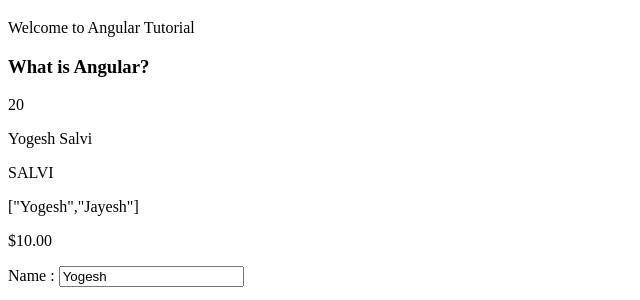
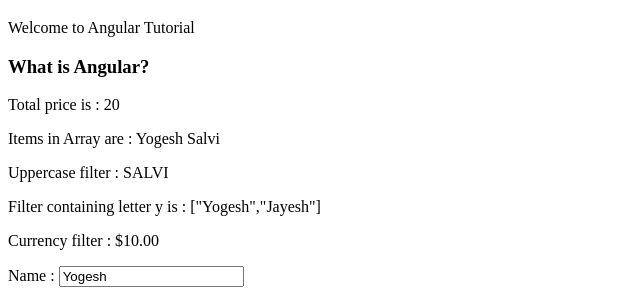
Before and after one commit to yogeshsalvi94/Angular, a plain HTML site: page index.html in a window 1280 px wide. Shown: the part 61-361 px from the top of the page, without its empty margins (0-640 px from the left). Drawn offline with nearby package versions, Linux system fonts and the light colour scheme.

Commit message:
modified some content

```diff
--- a/index.html
+++ b/index.html
@@ -16,11 +16,11 @@
     <p>Welcome to Angular Tutorial</p>
     <h3>What is Angular?</h3>
     <div ng-app="myApp" ng-controller="firstController" ng-init="Quantity=2; price= 10;person=['Yogesh','Rakesh',' Mahesh','Jayesh','Suresh']; persons={firstname: 'Yogesh', lastname: 'Salvi'}">
-        <p>{{Quantity * price}}</p>
-        <p>{{person[0] + " " + persons.lastname }}</p>
-        <p>{{persons.lastname | uppercase}}</p>
-        <p>{{person | filter: 'y'}}</p>
-        <p>{{price | currency }}</p>
+        <p>Total price is : {{Quantity * price}}</p>
+        <p>Items in Array are : {{person[0] + " " + persons.lastname }}</p>
+        <p>Uppercase filter : {{persons.lastname | uppercase}}</p>
+        <p>Filter containing letter y is : {{person | filter: 'y'}}</p>
+        <p>Currency filter : {{price | currency }}</p>
         <li ng-repeat="x in color">{{x}}</li>
         <p>Name : <input type="text" ng-model="name"></p>
         <h1 ng-click="changeName()">{{name}}</h1>
```
